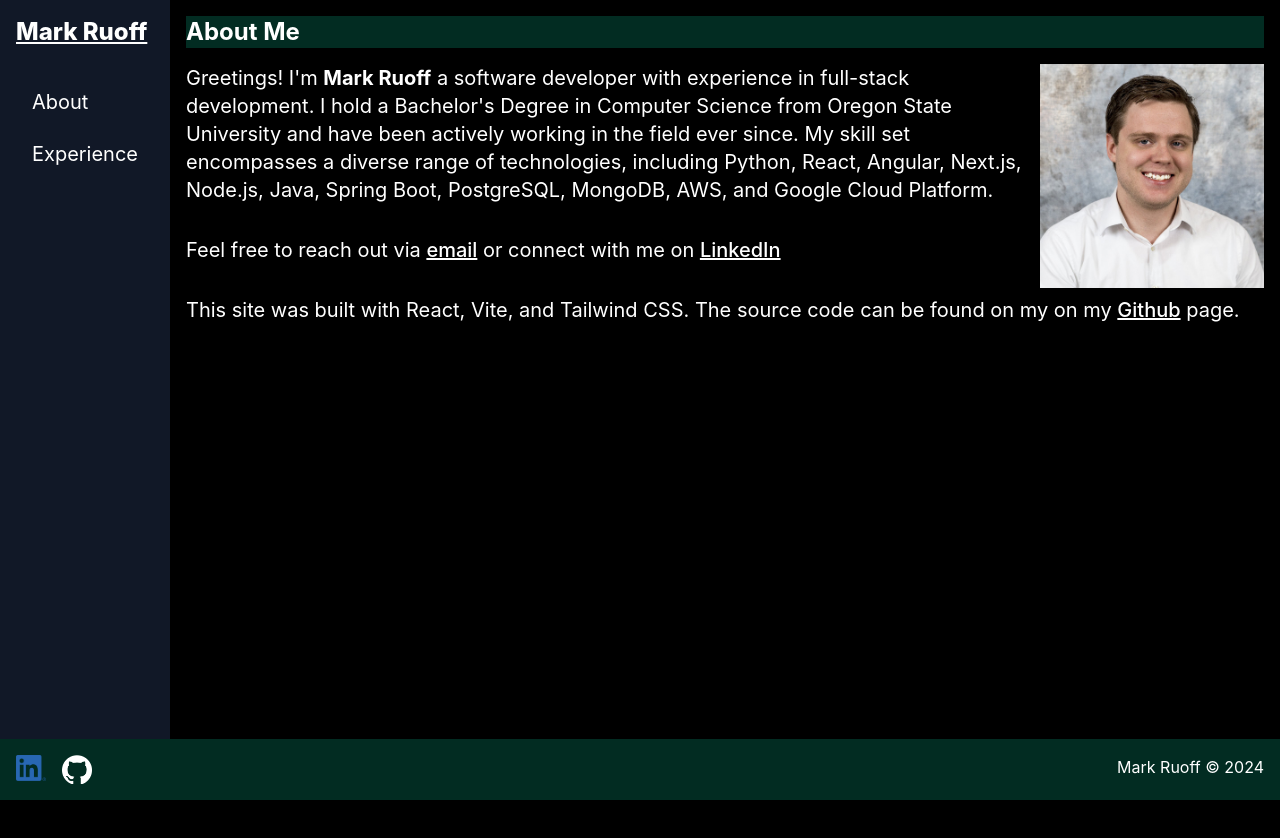
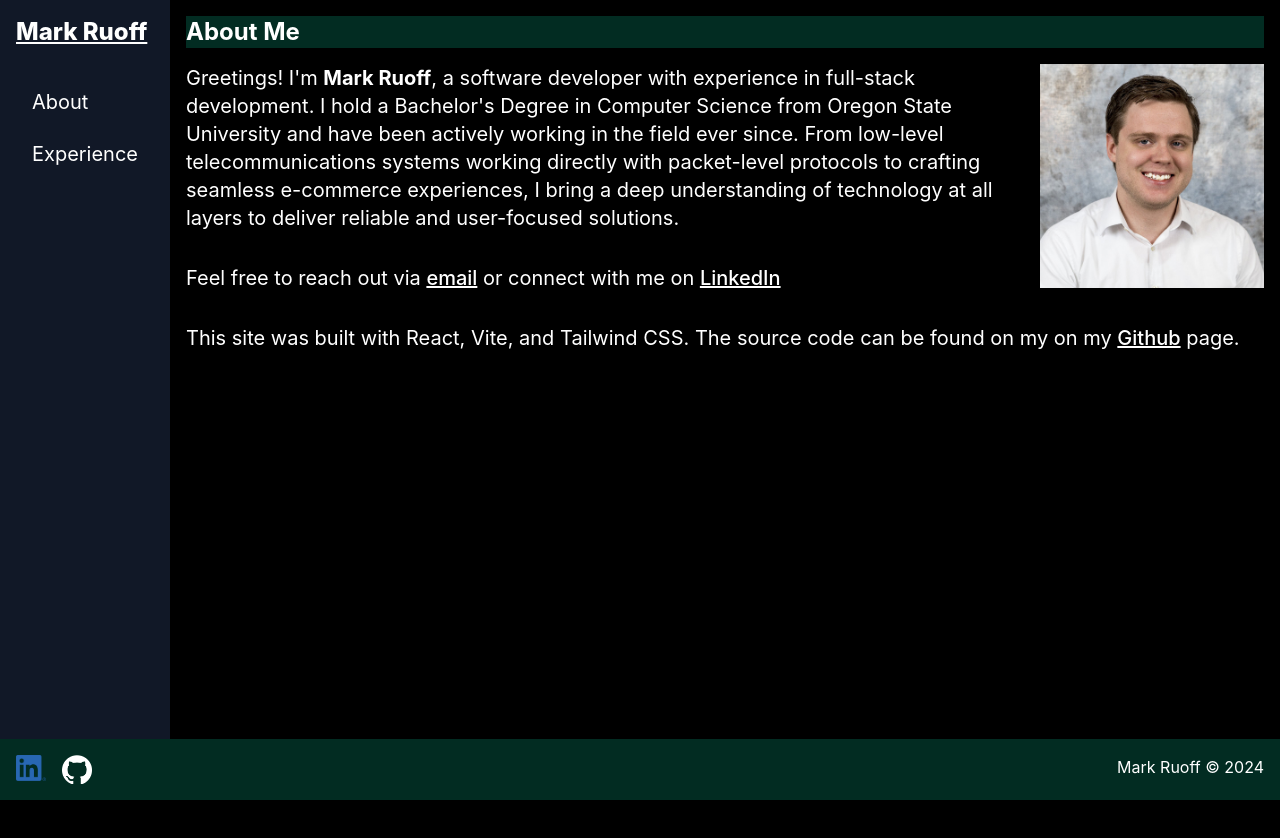
Before and after one commit to mrkruoff/personal_site, a React (Vite) app: page / in a window 1280 px wide. Shown: the top 838 px of the page. Built offline with nearby package versions, Linux system fonts and the light colour scheme.

Commit message:
Adding imports and changing some copy

```diff
--- a/src/components/About.tsx
+++ b/src/components/About.tsx
@@ -10,13 +10,14 @@ const About = () => {
       />
       <div className=" space-y-4 md:space-y-8 text-s md:text-xl text-pretty">
         <p>
-          Greetings! I'm <strong>Mark Ruoff</strong> a software developer with
+          Greetings! I'm <strong>Mark Ruoff</strong>, a software developer with
           experience in full-stack development. I hold a Bachelor's Degree in
           Computer Science from Oregon State University and have been actively
-          working in the field ever since. My skill set encompasses a diverse
-          range of technologies, including Python, React, Angular, Next.js,
-          Node.js, Java, Spring Boot, PostgreSQL, MongoDB, AWS, and Google Cloud
-          Platform.
+          working in the field ever since. From low-level telecommunications
+          systems working directly with packet-level protocols to crafting
+          seamless e-commerce experiences, I bring a deep understanding of
+          technology at all layers to deliver reliable and user-focused
+          solutions.
         </p>
         <p>
           Feel free to reach out via{" "}
--- a/src/components/Connections.tsx
+++ b/src/components/Connections.tsx
@@ -1,5 +1,6 @@
 import li from "../assets/LI-In-Bug.png";
 import git from "../assets/github-mark-white.png";
+import React from "react";
 
 const Connections: React.FC = () => {
   return (
--- a/src/components/ExperienceCard.tsx
+++ b/src/components/ExperienceCard.tsx
@@ -1,3 +1,5 @@
+import React from "react";
+
 interface ExperienceCardProps {
   company: string;
   position: string;
--- a/src/components/Footer.tsx
+++ b/src/components/Footer.tsx
@@ -1,4 +1,5 @@
 import Connections from "./Connections";
+import React from "react";
 
 const Footer: React.FC = () => {
   const year: number = new Date().getFullYear();
--- a/src/components/Sidebar.tsx
+++ b/src/components/Sidebar.tsx
@@ -1,3 +1,5 @@
+import React from "react";
+
 type SidebarProps = {
   setPage: (page: string) => void;
 };
--- a/src/components/WorkExperience.tsx
+++ b/src/components/WorkExperience.tsx
@@ -1,4 +1,5 @@
 import ExperienceCard from "./ExperienceCard";
+import React from "react";
 
 const WorkExperience: React.FC = () => {
   return (
```
